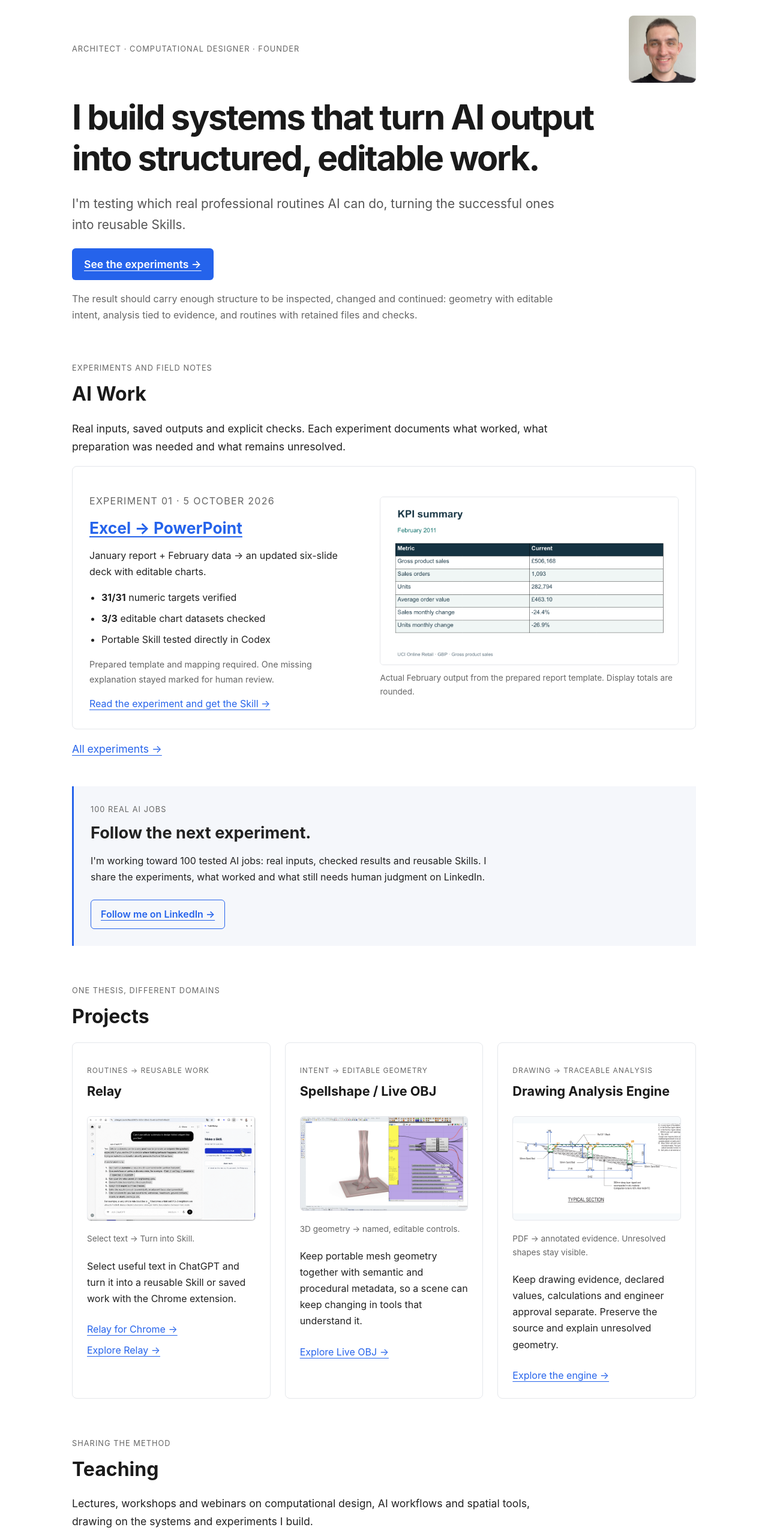
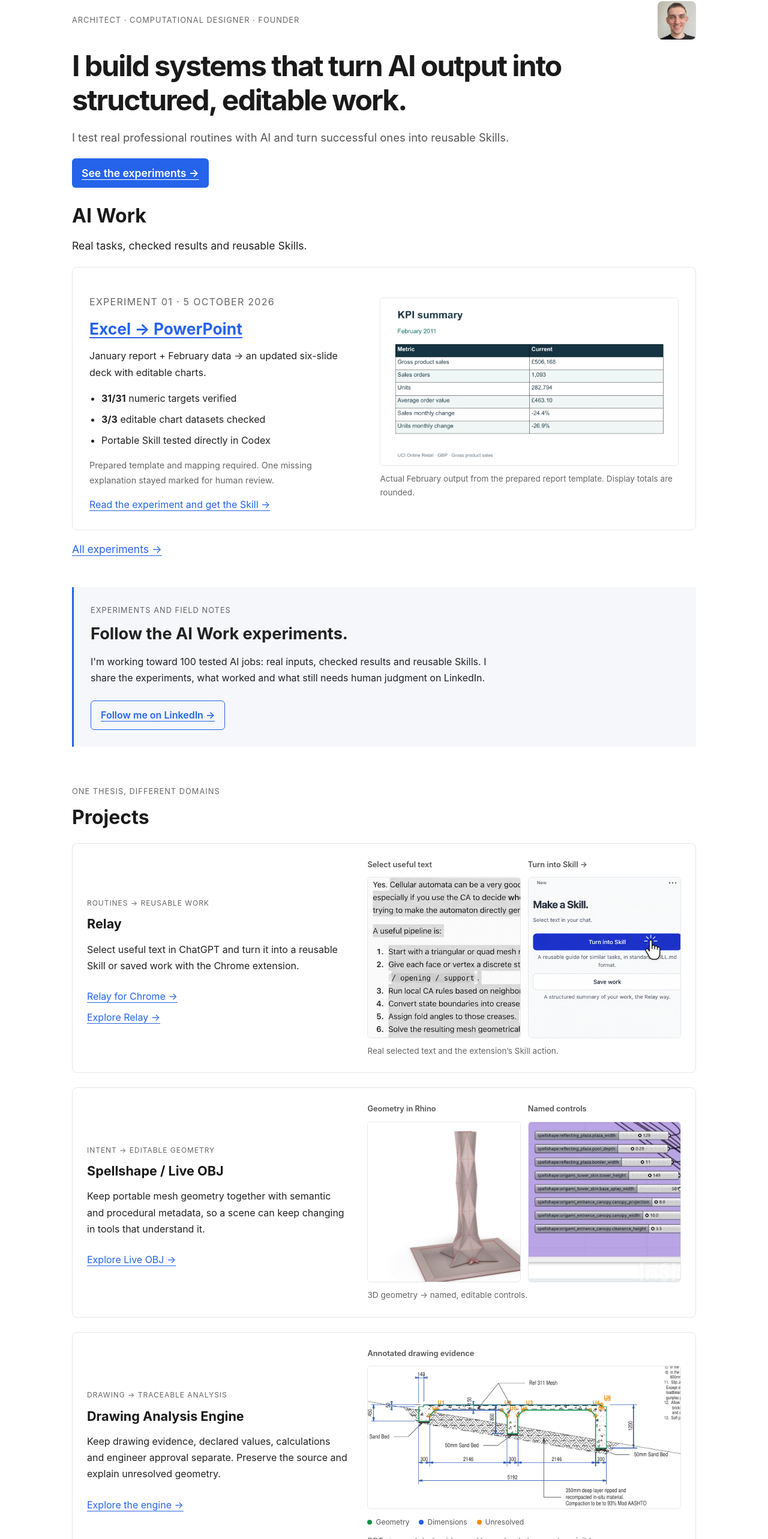
Before and after one commit to StepanKukharskiy/me, a SvelteKit app: page / in a window 1280 px wide. Shown: the part 106-2672 px from the top of the page at 60% size. Built offline with nearby package versions, Linux system fonts and the light colour scheme.

Commit message:
Bring portfolio evidence forward and focus project previews

```diff
--- a/src/lib/components/FollowExperiments.svelte
+++ b/src/lib/components/FollowExperiments.svelte
@@ -1,6 +1,6 @@
 <aside class="follow-experiments" aria-label="Follow AI Work">
-	<p class="eyebrow">100 real AI jobs</p>
-	<h2>Follow the next experiment.</h2>
+	<p class="eyebrow">Experiments and field notes</p>
+	<h2>Follow the AI Work experiments.</h2>
 	<p>
 		I'm working toward 100 tested AI jobs: real inputs, checked results and reusable Skills. I share
 		the experiments, what worked and what still needs human judgment on LinkedIn.
--- /dev/null
+++ b/src/lib/components/ProjectPreview.svelte
@@ -0,0 +1,200 @@
+<script lang="ts">
+	let { project }: { project: 'relay' | 'spellshape' | 'drawing' } = $props();
+</script>
+
+{#if project === 'relay'}
+	<div class="paired relay" aria-label="Selected ChatGPT text and Relay’s Turn into Skill button">
+		<div>
+			<p>Select useful text</p>
+			<div class="crop text-crop">
+				<img
+					src="/relay/assets/relay-chrome-selected-text.png"
+					alt="Selected ChatGPT instructions for an origami-like pavilion."
+					width="1589"
+					height="990"
+					loading="lazy"
+					decoding="async"
+				/>
+			</div>
+		</div>
+		<div>
+			<p>Turn into Skill →</p>
+			<div class="crop skill-crop">
+				<img
+					src="/relay/assets/relay-chrome-selected-text.png"
+					alt="Relay’s Make a Skill panel with the Turn into Skill button."
+					width="1589"
+					height="990"
+					loading="lazy"
+					decoding="async"
+				/>
+			</div>
+		</div>
+	</div>
+{:else if project === 'spellshape'}
+	<div
+		class="paired spellshape"
+		aria-label="Live OBJ geometry in Rhino and editable parameters in Grasshopper"
+	>
+		<div>
+			<p>Geometry in Rhino</p>
+			<div class="crop geometry-crop">
+				<img
+					src="/spellshape/assets/spellshape-live-obj-controls.jpg"
+					alt="Faceted Live OBJ tower and plaza in Rhino."
+					width="1280"
+					height="720"
+					loading="lazy"
+					decoding="async"
+				/>
+			</div>
+		</div>
+		<div>
+			<p>Named controls</p>
+			<div class="crop controls-crop">
+				<img
+					src="/spellshape/assets/spellshape-live-obj-controls.jpg"
+					alt="Grasshopper sliders for Spellshape tower height, base width and plaza dimensions."
+					width="1280"
+					height="720"
+					loading="lazy"
+					decoding="async"
+				/>
+			</div>
+		</div>
+	</div>
+{:else}
+	<div class="drawing">
+		<p>Annotated drawing evidence</p>
+		<div class="crop drawing-crop">
+			<img
+				src="/drawing-analysis/assets/annotated-section.png"
+				alt="Foundation section with native geometry marked green, supporting dimensions blue and unresolved shapes orange."
+				width="780"
+				height="420"
+				loading="lazy"
+				decoding="async"
+			/>
+		</div>
+		<ul aria-label="Annotation legend">
+			<li><span class="green"></span>Geometry</li>
+			<li><span class="blue"></span>Dimensions</li>
+			<li><span class="orange"></span>Unresolved</li>
+		</ul>
+	</div>
+{/if}
+
+<style>
+	.paired {
+		display: grid;
+		grid-template-columns: 1fr 1fr;
+		gap: 12px;
+	}
+	.paired > div {
+		min-width: 0;
+	}
+	p {
+		margin: 0 0 10px;
+		font-size: 0.8rem;
+		font-weight: 600;
+		color: #555;
+	}
+	.crop {
+		position: relative;
+		overflow: hidden;
+		border: 1px solid #e5e7eb;
+		border-radius: 6px;
+		background: #fff;
+	}
+	.paired .crop {
+		aspect-ratio: 0.95;
+	}
+	img {
+		position: absolute;
+		display: block;
+		max-width: none;
+		height: auto;
+	}
+	.text-crop img {
+		width: 390%;
+		left: -36%;
+		top: -67%;
+	}
+	.skill-crop img {
+		width: 350%;
+		left: -242%;
+		top: -28%;
+	}
+	.geometry-crop img {
+		width: 250%;
+		left: -30%;
+		top: -14%;
+	}
+	.controls-crop img {
+		width: 390%;
+		left: -256%;
+		top: -100%;
+	}
+	.drawing-crop {
+		aspect-ratio: 2.2;
+	}
+	.drawing-crop img {
+		width: 120%;
+		left: -9%;
+		top: -6%;
+	}
+	ul {
+		display: flex;
+		flex-wrap: wrap;
+		gap: 8px 16px;
+		list-style: none;
+		padding: 0;
+		margin: 12px 0 0;
+		font-size: 0.75rem;
+		color: #555;
+	}
+	li {
+		display: flex;
+		align-items: center;
+		gap: 6px;
+	}
+	li span {
+		width: 8px;
+		height: 8px;
+		border-radius: 50%;
+	}
+	.green {
+		background: #149246;
+	}
+	.blue {
+		background: #235fe8;
+	}
+	.orange {
+		background: #f58a00;
+	}
+	@media (max-width: 480px) {
+		.paired {
+			grid-template-columns: 1fr;
+			gap: 20px;
+		}
+		.relay .crop {
+			aspect-ratio: 1.4;
+		}
+		.text-crop img {
+			width: 210%;
+			left: -18%;
+			top: -52%;
+		}
+		.skill-crop img {
+			top: -40%;
+		}
+		.spellshape .controls-crop {
+			aspect-ratio: 1.55;
+		}
+		.controls-crop img {
+			width: 350%;
+			left: -230%;
+			top: -150%;
+		}
+	}
+</style>
--- a/src/routes/+layout.svelte
+++ b/src/routes/+layout.svelte
@@ -11,12 +11,13 @@
 		const requestId = ++latestRequest;
 		const privacy = navigator as Navigator & { globalPrivacyControl?: boolean };
 		const optedOut = navigator.doNotTrack === '1' || privacy.globalPrivacyControl === true;
+		const readOnly = optedOut || to.url.pathname === '/site-activity';
 		try {
 			const response = await fetch(resolve('/api/activity'), {
-				method: optedOut ? 'GET' : 'POST',
+				method: readOnly ? 'GET' : 'POST',
 				credentials: 'omit',
 				cache: 'no-store',
-				...(optedOut
+				...(readOnly
 					? {}
 					: {
 							headers: { 'Content-Type': 'application/json' },
--- a/src/routes/+page.svelte
+++ b/src/routes/+page.svelte
@@ -1,6 +1,6 @@
 <script lang="ts">
 	import { resolve } from '$app/paths';
-	import ActivityStrip from '$lib/components/ActivityStrip.svelte';
+	import ProjectPreview from '$lib/components/ProjectPreview.svelte';
 	import FollowExperiments from '$lib/components/FollowExperiments.svelte';
 </script>
 
@@ -43,23 +43,13 @@
 			</div>
 			<h1>I build systems that turn AI output into structured, editable work.</h1>
 			<p class="lede">
-				I'm testing which real professional routines AI can do, turning the successful ones into
-				reusable Skills.
+				I test real professional routines with AI and turn successful ones into reusable Skills.
 			</p>
 			<p><a class="primary-link" href={resolve('/ai-work')}>See the experiments →</a></p>
-			<p class="context">
-				The result should carry enough structure to be inspected, changed and continued: geometry
-				with editable intent, analysis tied to evidence, and routines with retained files and
-				checks.
-			</p>
 		</section>
 		<section class="ai-work" aria-labelledby="ai-work-title">
-			<p class="eyebrow">Experiments and field notes</p>
 			<h2 id="ai-work-title">AI Work</h2>
-			<p>
-				Real inputs, saved outputs and explicit checks. Each experiment documents what worked, what
-				preparation was needed and what remains unresolved.
-			</p>
+			<p>Real tasks, checked results and reusable Skills.</p>
 			<article class="experiment-proof">
 				<div>
 					<p class="eyebrow">Experiment 01 · 5 October 2026</p>
@@ -105,78 +95,59 @@
 			<h2>Projects</h2>
 			<div class="project-grid">
 				<article>
+					<div class="project-copy">
 						<p class="domain">Routines → reusable work</p>
 						<h3>Relay</h3>
-					<figure class="project-visual">
-						<a href={resolve('/relay/chrome')} aria-label="See Relay’s Chrome extension in action">
-							<img
-								src="/relay/assets/relay-chrome-selected-text.png"
-								alt="Selected text in ChatGPT beside Task Relay’s Turn into Skill and Save work buttons."
-								width="1589"
-								height="990"
-								loading="lazy"
-								decoding="async"
-							/>
-						</a>
-						<figcaption>Select text → Turn into Skill.</figcaption>
-					</figure>
 						<p>
 							Select useful text in ChatGPT and turn it into a reusable Skill or saved work with the
 							Chrome extension.
 						</p>
-					<a href={resolve('/relay/chrome')}>Relay for Chrome →</a><br /><a
-						href={resolve('/projects#relay')}>Explore Relay →</a
+						<a href={resolve('/relay/chrome')}>Relay for Chrome →</a><br />
+						<a href={resolve('/projects#relay')}>Explore Relay →</a>
+					</div>
+					<figure class="project-visual">
+						<a href={resolve('/relay/chrome')} aria-label="See Relay’s Chrome extension in action"
+							><ProjectPreview project="relay" /></a
 						>
+						<figcaption>Real selected text and the extension’s Skill action.</figcaption>
+					</figure>
 				</article>
 				<article>
+					<div class="project-copy">
 						<p class="domain">Intent → editable geometry</p>
 						<h3>Spellshape / Live OBJ</h3>
-					<figure class="project-visual">
-						<a
-							href={resolve('/projects#live-obj')}
-							aria-label="See Spellshape’s editable geometry example"
-						>
-							<img
-								src="/spellshape/assets/spellshape-live-obj-controls.jpg"
-								alt="A faceted tower and plaza in Rhino beside named Spellshape geometry controls in Grasshopper."
-								width="1280"
-								height="720"
-								loading="lazy"
-								decoding="async"
-							/>
-						</a>
-						<figcaption>3D geometry → named, editable controls.</figcaption>
-					</figure>
 						<p>
 							Keep portable mesh geometry together with semantic and procedural metadata, so a scene
 							can keep changing in tools that understand it.
 						</p>
 						<a href={resolve('/projects#live-obj')}>Explore Live OBJ →</a>
+					</div>
+					<figure class="project-visual">
+						<a
+							href={resolve('/projects#live-obj')}
+							aria-label="See Spellshape’s editable geometry example"
+							><ProjectPreview project="spellshape" /></a
+						>
+						<figcaption>3D geometry → named, editable controls.</figcaption>
+					</figure>
 				</article>
 				<article>
+					<div class="project-copy">
 						<p class="domain">Drawing → traceable analysis</p>
 						<h3>Drawing Analysis Engine</h3>
-					<figure class="project-visual drawing-visual">
-						<a
-							href={resolve('/projects#drawing-engine')}
-							aria-label="See the drawing-analysis example"
-						>
-							<img
-								src="/drawing-analysis/assets/annotated-section.png"
-								alt="Foundation section from the audit, with native geometry marked green, supporting dimensions blue and unresolved shapes orange."
-								width="780"
-								height="420"
-								loading="lazy"
-								decoding="async"
-							/>
-						</a>
-						<figcaption>PDF → annotated evidence. Unresolved shapes stay visible.</figcaption>
-					</figure>
 						<p>
 							Keep drawing evidence, declared values, calculations and engineer approval separate.
 							Preserve the source and explain unresolved geometry.
 						</p>
 						<a href={resolve('/projects#drawing-engine')}>Explore the engine →</a>
+					</div>
+					<figure class="project-visual">
+						<a
+							href={resolve('/projects#drawing-engine')}
+							aria-label="See the drawing-analysis example"><ProjectPreview project="drawing" /></a
+						>
+						<figcaption>PDF → annotated evidence. Unresolved shapes stay visible.</figcaption>
+					</figure>
 				</article>
 			</div>
 		</section>
@@ -304,12 +275,12 @@
 				<a href="https://architizer.com/projects/crane-design-showroom/">Architizer</a>.
 			</p>
 		</section>
-		<ActivityStrip />
 	</main>
 	<footer>
 		<a href="https://www.linkedin.com/in/stepan-kukharskiy-25347342">LinkedIn</a><a
 			href="https://github.com/StepanKukharskiy">GitHub</a
 		><a href={resolve('/ai-work/privacy')}>Privacy</a>
+		<a href={resolve('/site-activity')}>Site activity</a>
 	</footer>
 </div>
 
@@ -353,10 +324,10 @@
 		color: #1a1a1a;
 	}
 	h1 {
-		font-size: clamp(2.2rem, 5vw, 3.6rem);
+		font-size: clamp(2rem, 4.5vw, 3rem);
 		letter-spacing: -0.04em;
 		max-width: 880px;
-		margin: 24px 0;
+		margin: 16px 0;
 	}
 	h2 {
 		font-size: 2rem;
@@ -370,7 +341,7 @@
 		margin-top: 64px;
 	}
 	.hero {
-		margin-top: 48px;
+		margin-top: 24px;
 	}
 	.identity {
 		display: flex;
@@ -379,6 +350,8 @@
 		gap: 20px;
 	}
 	.identity img {
+		width: 64px;
+		height: 64px;
 		border-radius: 8px;
 		object-fit: cover;
 		flex-shrink: 0;
@@ -391,21 +364,26 @@
 		color: #666;
 	}
 	.lede {
-		font-size: 1.3rem;
+		font-size: 1.15rem;
 		color: #555;
 		max-width: 820px;
 	}
 	.primary-link {
 		display: inline-block;
-		padding: 12px 20px;
+		padding: 10px 16px;
 		border-radius: 6px;
 		background: #2563eb;
 		color: #fff;
 		font-weight: 600;
 	}
-	.hero .context {
-		color: #666;
-		font-size: 1rem;
+	.ai-work {
+		margin-top: 28px;
+	}
+	.ai-work > h2 {
+		margin-bottom: 16px;
+	}
+	.ai-work > p:first-of-type {
+		margin: 0 0 20px;
 	}
 	.experiment-proof {
 		display: grid;
@@ -452,10 +430,14 @@
 	}
 	.project-grid {
 		display: grid;
-		grid-template-columns: repeat(3, minmax(0, 1fr));
+		grid-template-columns: 1fr;
 		gap: 24px;
 	}
 	.project-grid article {
+		display: grid;
+		grid-template-columns: 1fr 1.2fr;
+		align-items: center;
+		gap: 32px;
 		padding: 24px;
 		border: 1px solid #e5e7eb;
 		border-radius: 8px;
@@ -467,29 +449,21 @@
 		font-size: 0.75rem;
 	}
 	.project-visual {
-		margin: 20px 0;
-	}
-	.project-visual img {
-		display: block;
-		width: 100%;
-		height: auto;
-		border: 1px solid #e5e7eb;
-		border-radius: 6px;
-		box-sizing: border-box;
+		min-width: 0;
+		margin: 0;
 	}
 	.project-visual figcaption {
 		margin-top: 10px;
 		font-size: 0.85rem;
 		color: #666;
 	}
-	.drawing-visual img {
-		aspect-ratio: 1589 / 990;
-		object-fit: contain;
-		background: #f7fafc;
-	}
-	.project-grid a {
+	.project-copy a {
 		display: inline-block;
 		margin-top: 8px;
+	}
+	.project-visual > a {
+		display: block;
+		text-decoration: none;
 	}
 	section > p {
 		font-size: 1.1rem;
@@ -568,10 +542,17 @@
 	}
 	@media (max-width: 800px) {
 		.project-grid,
+		.project-grid article,
 		.experience-grid,
 		.architecture-gallery,
 		.experiment-proof {
 			grid-template-columns: 1fr;
+		}
+		.experiment-proof figure {
+			grid-row: 1;
+		}
+		.project-grid article {
+			gap: 24px;
 		}
 		.experiment-proof {
 			padding: 20px;
@@ -581,8 +562,8 @@
 			padding: 24px 20px;
 		}
 		.identity img {
-			width: 84px;
-			height: 84px;
+			width: 48px;
+			height: 48px;
 		}
 		header {
 			gap: 16px;
@@ -591,7 +572,7 @@
 			gap: 20px;
 		}
 		.hero {
-			margin-top: 36px;
+			margin-top: 24px;
 		}
 		section {
 			margin-top: 48px;
--- /dev/null
+++ b/src/routes/site-activity/+page.ts
@@ -0,0 +1 @@
+export const prerender = true;
```
Also changed, not shown: src/routes/site-activity/+page.svelte (added, +21 -0 lines). Lines whose indentation alone changed are shown as unchanged.
